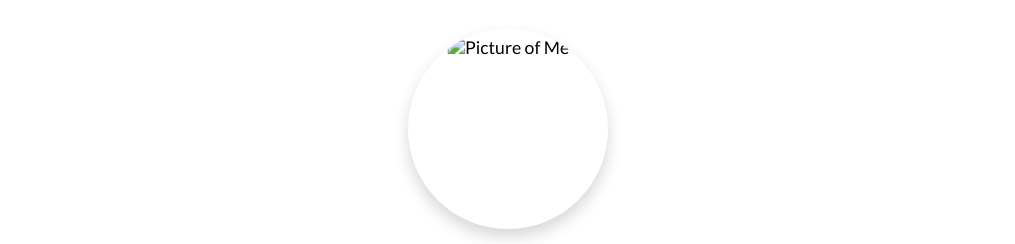
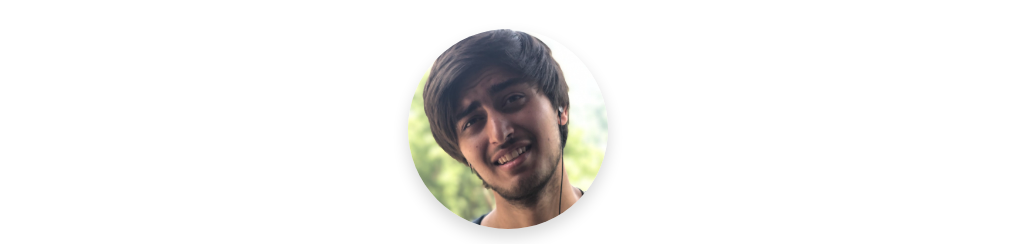
Before and after one commit to Jalekatash/E-Portfolio, a plain HTML site: page index.html in a window 1280 px wide. Shown: the part 71-315 px from the top of the page, without its empty margins (132-1147 px from the left). Drawn offline with Linux system fonts and the light colour scheme; the site is published under a folder, as on GitHub Pages, so addresses that start at the root find nothing.

Commit message:
Me.png reference fix

```diff
--- a/index.html
+++ b/index.html
@@ -38,7 +38,7 @@
         <div class="about-me__info row">
           <div class="about-me__info--container">
             <figure class="about-me__picture--mask">
-              <img src="/E-Portfolio assets/me.png" class="about-me__picture" alt="Picture of Me" />
+              <img src="./E-Portfolio assets/me.png" class="about-me__picture" alt="Picture of Me" />
             </figure>
             <h1 class="about-me__info--title">
               My name is <span class="text-red">Jakin Tidwell</span> &nbsp; <span class="two-fingers">✌️</span>
```
